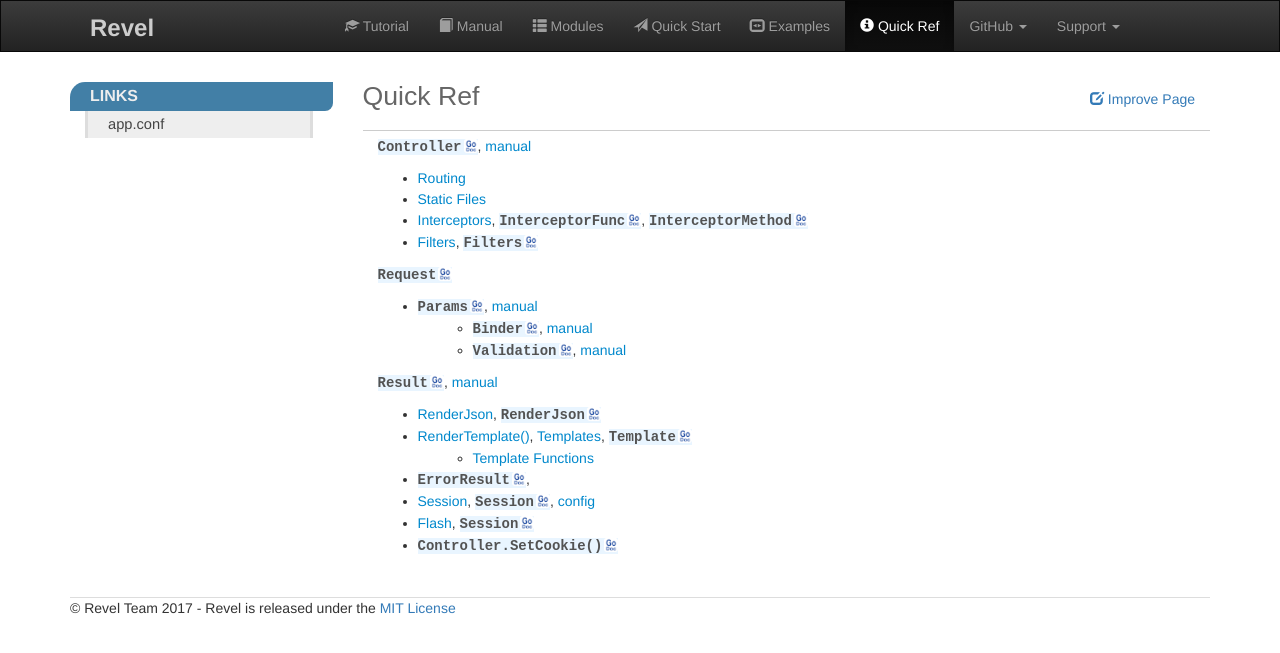
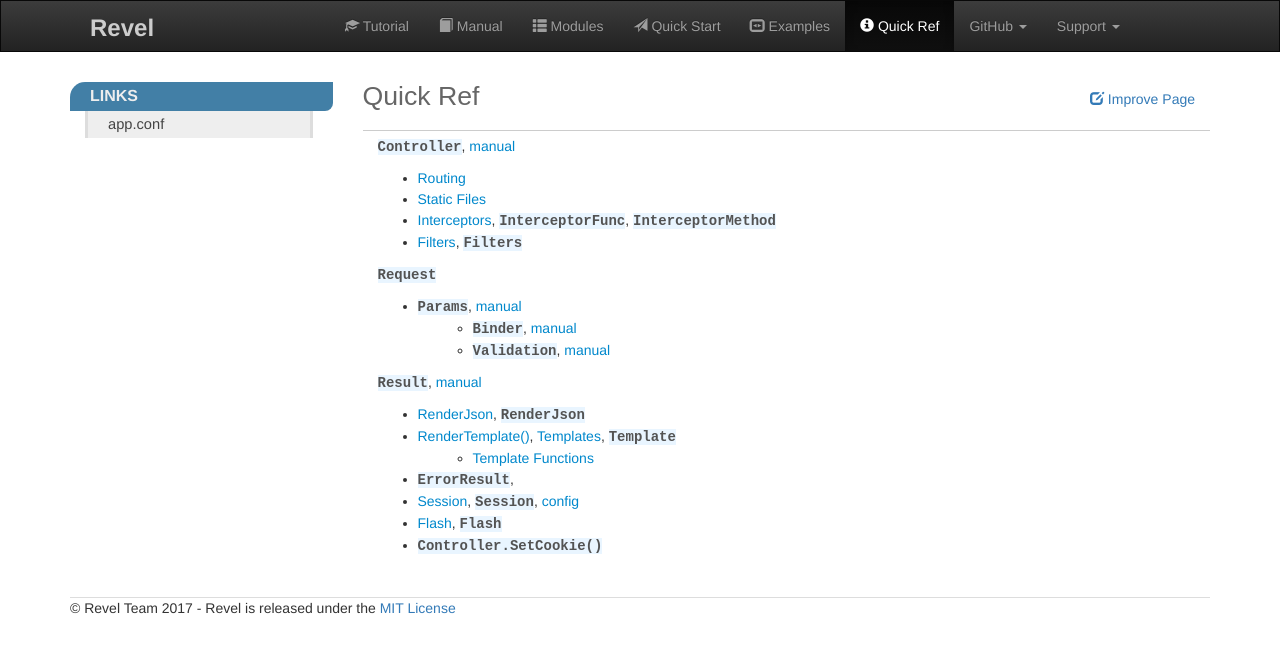
Before and after one commit to revel/revel.github.io, a Jekyll site: the page built from quickref/index.md, in a window 1280 px wide. Shown: the top 653 px of the page. Built offline with Jekyll 4.4.1, drawn with Linux system fonts in a browser that asks for light colours; nearby versions of some CDN libraries.

Commit message:
nuke image

```diff
--- a/css/revel.17.css
+++ b/css/revel.17.css
@@ -136,10 +136,10 @@
 	background-color: #E9F5FF !important;
 	font-family: monospace;
 	font-weight: bold;
-	background: url(/img/godoc.png);
+	/* background: url(/img/godoc.png);
 	background-position: top right;
-	background-repeat: no-repeat;
-	padding-right: 16px;
+	background-repeat: no-repeat; padding-right: 16px; */
+
 }
 
 .main code {
--- a/quickref/index.md
+++ b/quickref/index.md
@@ -26,5 +26,5 @@ layout: quickref
   - [Template Functions](../manual/templates.html#functions)
 - [ErrorResult](https://godoc.org/github.com/revel/revel#ErrorResult),
 - [Session](../manual/sessionflash.html#session), [Session](https://godoc.org/github.com/revel/revel#Session), [config](../manual/appconf.html#session)
-- [Flash](../manual/sessionflash.html#flash), [Session](https://godoc.org/github.com/revel/revel#Flash)
+- [Flash](../manual/sessionflash.html#flash), [Flash](https://godoc.org/github.com/revel/revel#Flash)
  - [Controller.SetCookie()](https://godoc.org/github.com/revel/revel#Controller.SetCookie)
```
